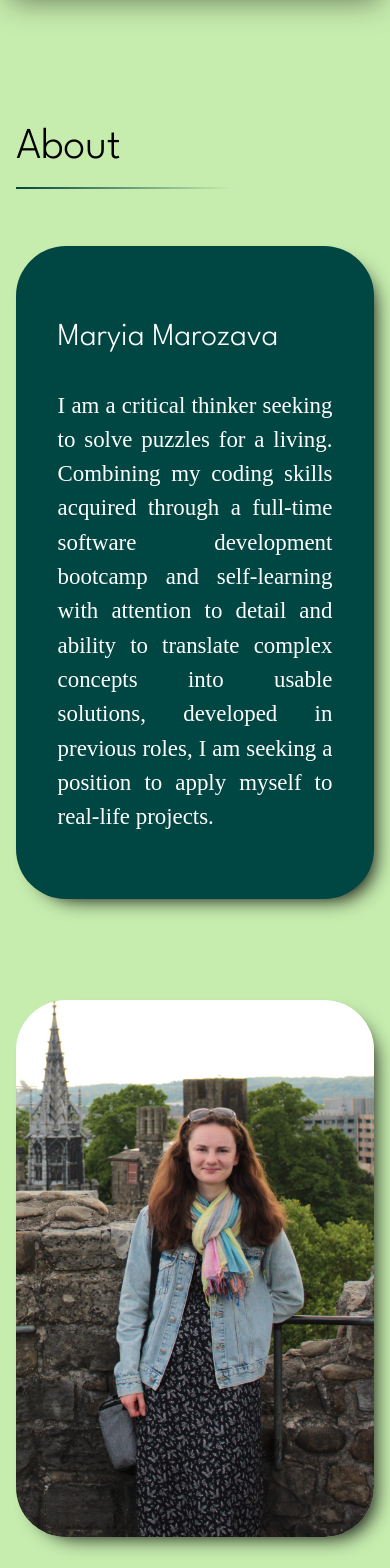
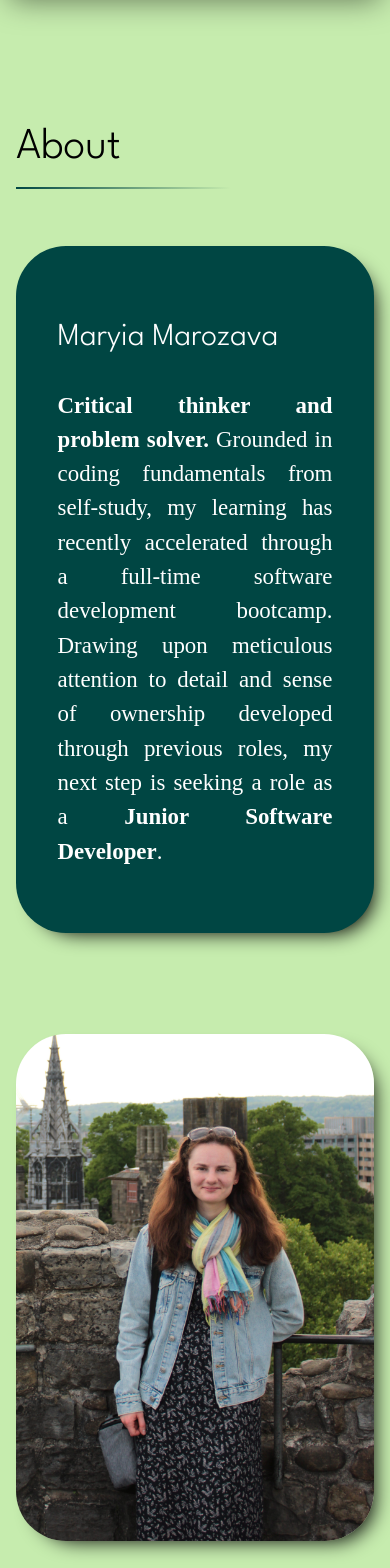
Before and after one commit to marmaryia/portfolio-website, a React (Vite) app: page / in a window 390 px wide. Shown: the top 1568 px of the page. Built offline with nearby package versions, Linux system fonts and the light colour scheme; a web font is replaced by a local one.

Commit message:
adjust about text and display

```diff
--- a/src/components/About.jsx
+++ b/src/components/About.jsx
@@ -8,12 +8,12 @@ function About({ refCallback }) {
         <div className="about-text box-shadow">
           <h2>Maryia Marozava</h2>
           <p>
-            I am a critical thinker seeking to solve puzzles for a living.
-            Combining my coding skills acquired through a full-time software
-            development bootcamp and self-learning with attention to detail and
-            ability to translate complex concepts into usable solutions,
-            developed in previous roles, I am seeking a position to apply myself
-            to real-life projects.
+            <b>Critical thinker and problem solver.</b> Grounded in coding
+            fundamentals from self-study, my learning has recently accelerated
+            through a full-time software development bootcamp. Drawing upon
+            meticulous attention to detail and sense of ownership developed
+            through previous roles, my next step is seeking a role as a{" "}
+            <b>Junior Software Developer</b>.
           </p>
         </div>
         <img
--- a/src/styles/About.css
+++ b/src/styles/About.css
@@ -1,5 +1,4 @@
 .about-container {
-  max-width: 80%;
   display: grid;
   grid-template-columns: auto 1fr;
   gap: 5em;
@@ -40,8 +39,7 @@
   }
 
   .profile-img {
-    width: 100%;
-    height: auto;
-    border-radius: 50px;
+    height: 60vh;
+    object-fit: cover;
   }
 }
```
